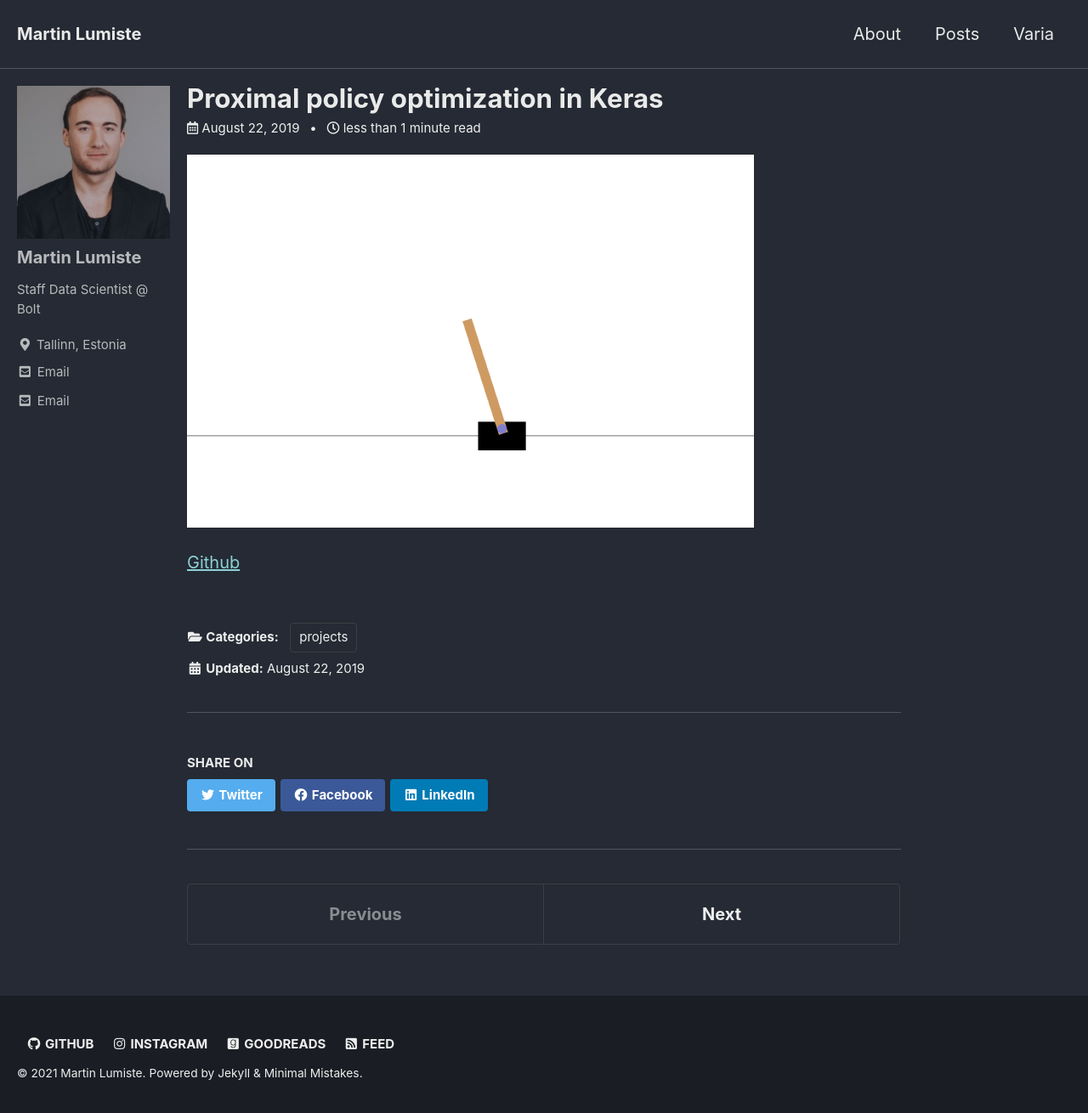
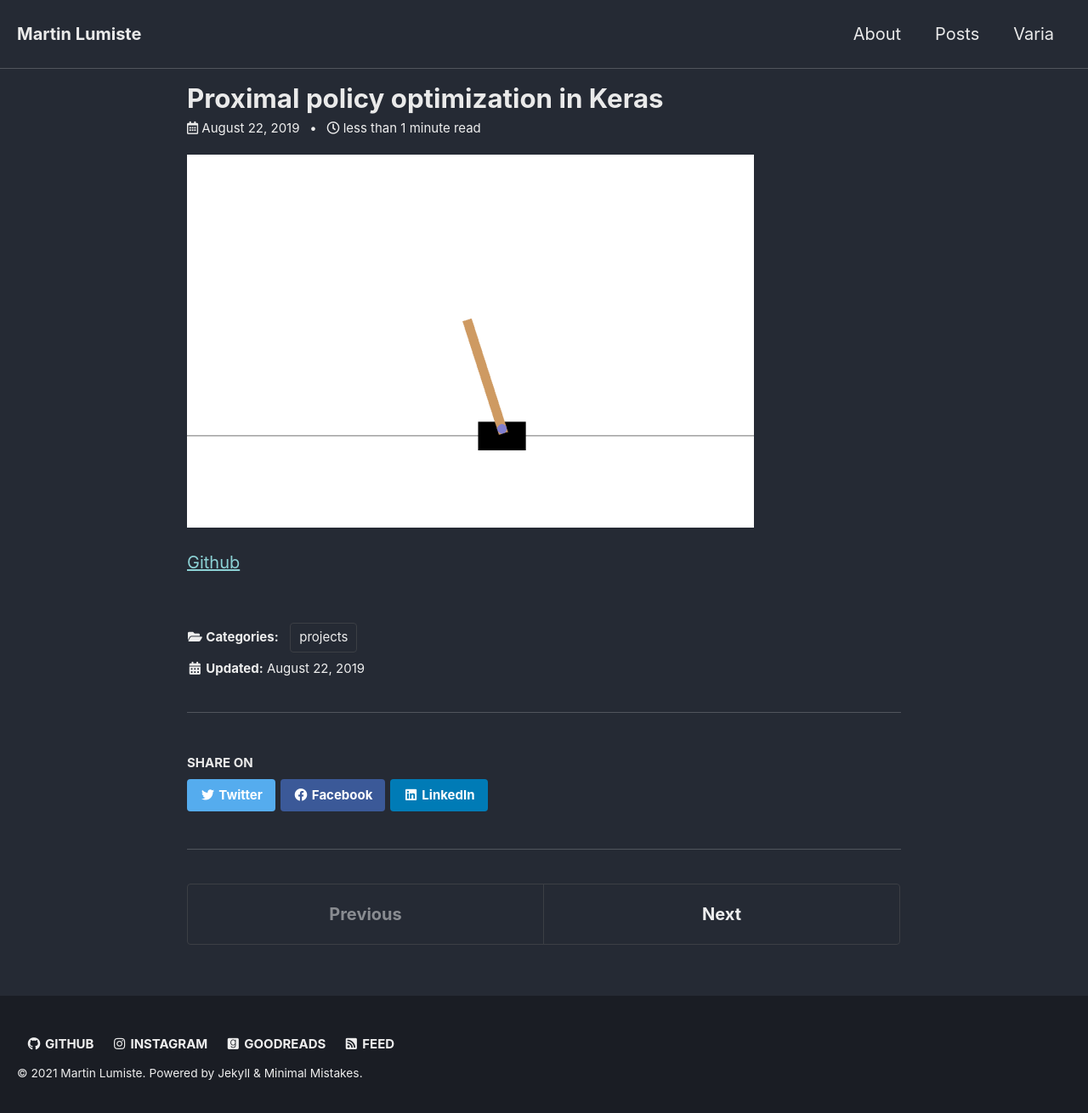
Before and after one commit to skandium/skandium.github.io, a Jekyll site: the page built from _posts/2019-08-22-keras-ppo.markdown, in a window 1280 px wide and 1313 px high. Shown: the top 1310 px of the window at 85% size. Built offline with Jekyll 4.4.1, drawn with Linux system fonts in a browser that asks for light colours; cached includes are drawn as plain includes; part of the change alters nothing that is shown.

```diff
--- a/_config.yml
+++ b/_config.yml
@@ -98,7 +98,7 @@ author:
   avatar: "/assets/images/profile.jpeg"
   bio: "Staff Data Scientist @ Bolt"
   location: "Tallinn, Estonia"
-  email: "skandium@gmail.com"
+  email:
   links:
     - label: "Email"
       icon: "fas fa-fw fa-envelope-square"
@@ -278,7 +278,7 @@ defaults:
       type: posts
     values:
       layout: single
-      author_profile: true
+      author_profile: false
       read_time: true
       comments: # true
       share: true
--- a/_sass/minimal-mistakes/_sidebar.scss
+++ b/_sass/minimal-mistakes/_sidebar.scss
@@ -172,6 +172,7 @@
 
 .author__bio {
   margin: 0;
+  font-size: 0.9em;
 
   @include breakpoint($large) {
     margin-top: 10px;
```
Also changed, not shown: 1 other file.
